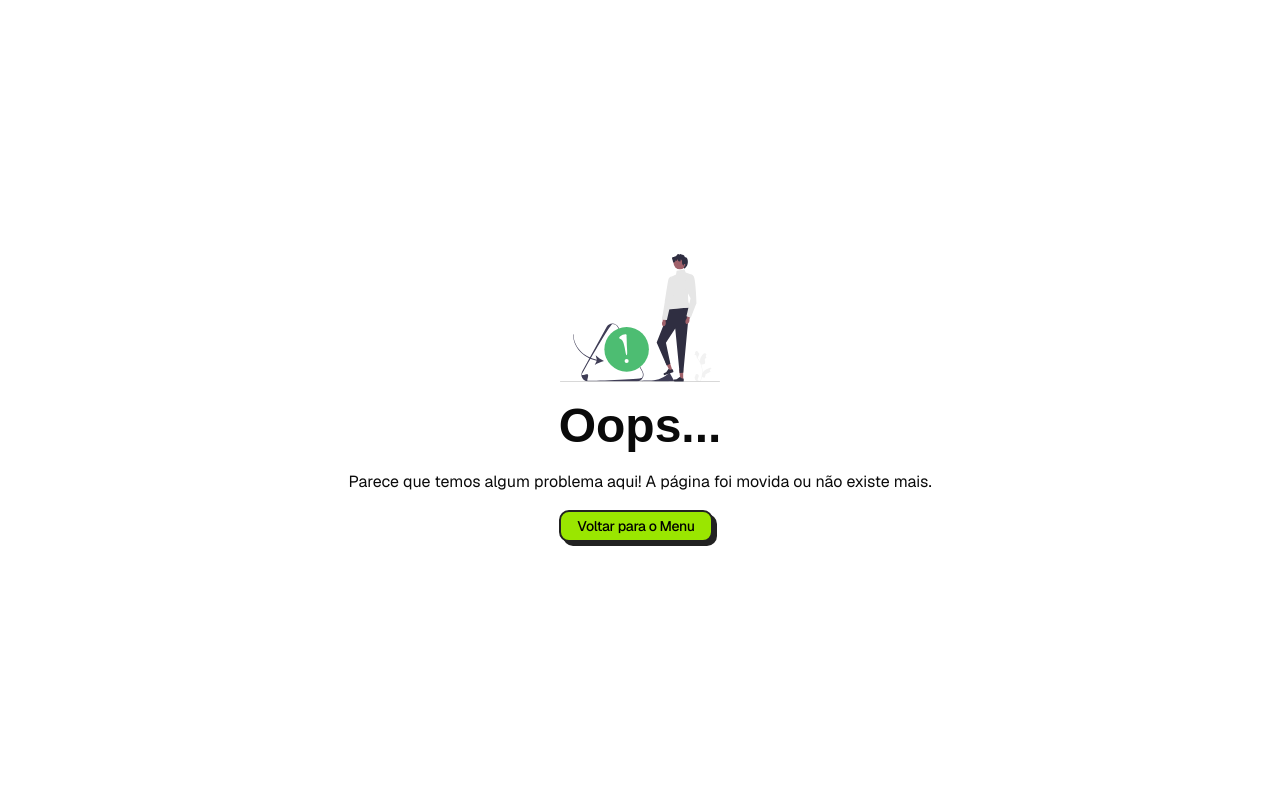
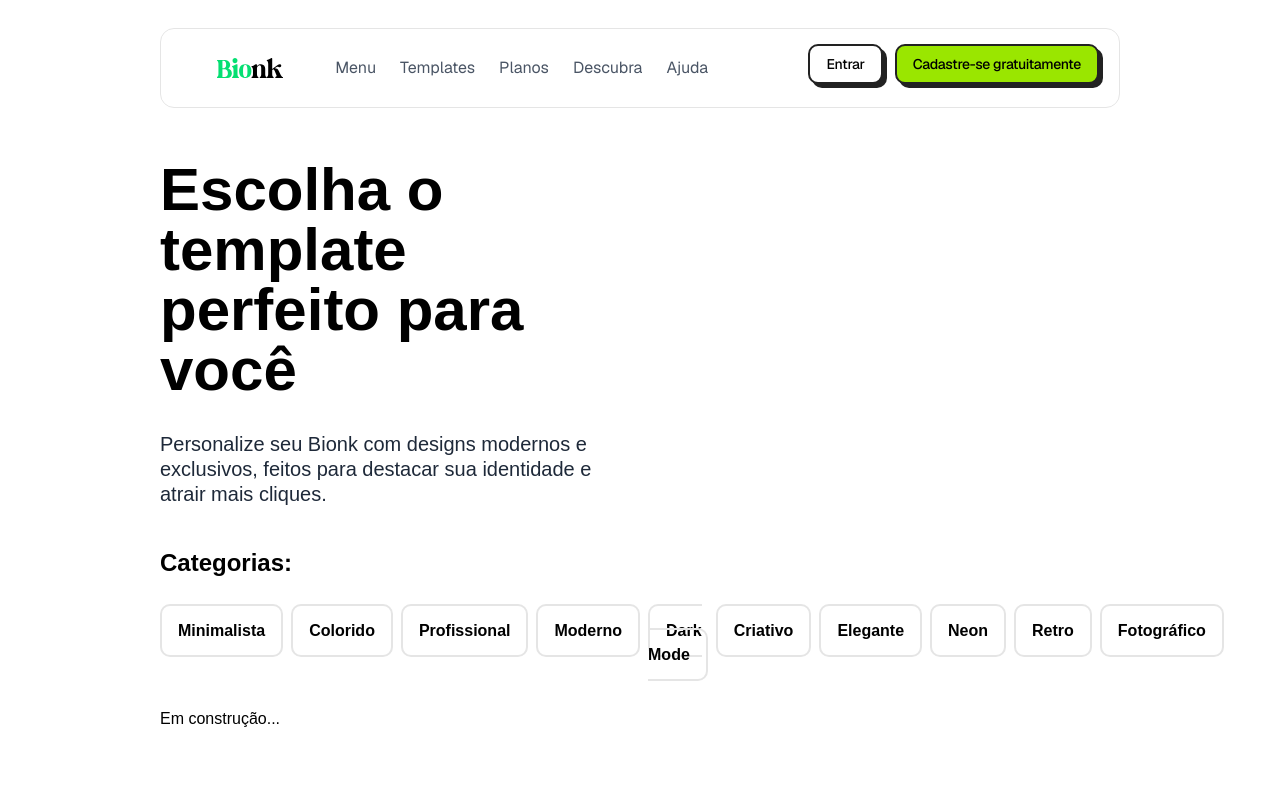
Before and after one commit to gabriellucasvh/bionk, a Next.js app: page /templates in a window 1280 px wide. Before the commit this address had no page. Shown: the top 800 px of the page. Built offline with nearby package versions, Linux system fonts and the light colour scheme; no server answers; a web font is replaced by a local one.

Commit message:
feat: Estrutura da página de `Templates` criado

```diff
--- /dev/null
+++ b/src/app/(public)/templates/page.tsx
@@ -0,0 +1,10 @@
+import React from 'react'
+import TemplatesClient from './templates.client'
+
+const Templates = () => {
+    return (
+        <div><TemplatesClient /></div>
+    )
+}
+
+export default Templates
--- /dev/null
+++ b/src/app/(public)/templates/templates.client.tsx
@@ -0,0 +1,88 @@
+import Footer from '@/components/Footer'
+import Header from '@/components/Header'
+import HeaderMobile from '@/components/HeaderMobile'
+import Link from 'next/link'
+import React from 'react'
+
+const Categorias = [
+    {
+        id: 1,
+        name: 'Minimalista',
+        href: '#'
+    },
+    {
+        id: 2,
+        name: 'Colorido',
+        href: '#'
+    },
+    {
+        id: 3,
+        name: 'Profissional',
+        href: '#'
+    },
+    {
+        id: 4,
+        name: 'Moderno',
+        href: '#'
+    },
+    {
+        id: 5,
+        name: 'Dark Mode',
+        href: '#'
+    },
+    {
+        id: 6,
+        name: 'Criativo',
+        href: '#'
+    },
+    {
+        id: 7,
+        name: 'Elegante',
+        href: '#'
+    },
+    {
+        id: 8,
+        name: 'Neon',
+        href: '#'
+    },
+    {
+        id: 9,
+        name: 'Retro',
+        href: '#'
+    },
+    {
+        id: 10,
+        name: 'Fotográfico',
+        href: '#'
+    }
+];
+
+
+const TemplatesClient = () => {
+    return (
+        <div className='min-h-screen bg-white text-black font-gsans'>
+            <Header />
+            <HeaderMobile />
+            <section className='min-h-screen flex flex-col items-start md:mt-40 justify-start gap-10 px-6 md:px-20 lg:px-40'>
+                <div className='w-full lg:w-1/2 space-y-8 text-left pt-16 md:pt-0'>
+                    <h1 className='font-bold text-4xl md:text-6xl'>Escolha o template perfeito para você</h1>
+                    <p className='leading-tight text-lg md:text-xl text-gray-800'>Personalize seu Bionk com designs modernos e exclusivos, feitos para destacar sua identidade e atrair mais cliques.</p>
+                </div>
+                <div>
+                    <p className='font-bold text-lg md:text-2xl'>Categorias:</p>
+                </div>
+                <div className='flex gap-2 w-full'>
+                    {Categorias.map((item) => (
+                        <div key={item.id} className='space-y-4'>
+                            <Link href={item.href} className='text-md font-semibold border-2 p-4 rounded-lg hover:bg-green-950 hover:text-white hover:border-lime-500 transition-colors duration-400'>{item.name}</Link>
+                        </div>
+                    ))}
+                </div>
+                <span>Em construção...</span>
+            </section>
+            <Footer />
+        </div>
+    )
+}
+
+export default TemplatesClient
```
